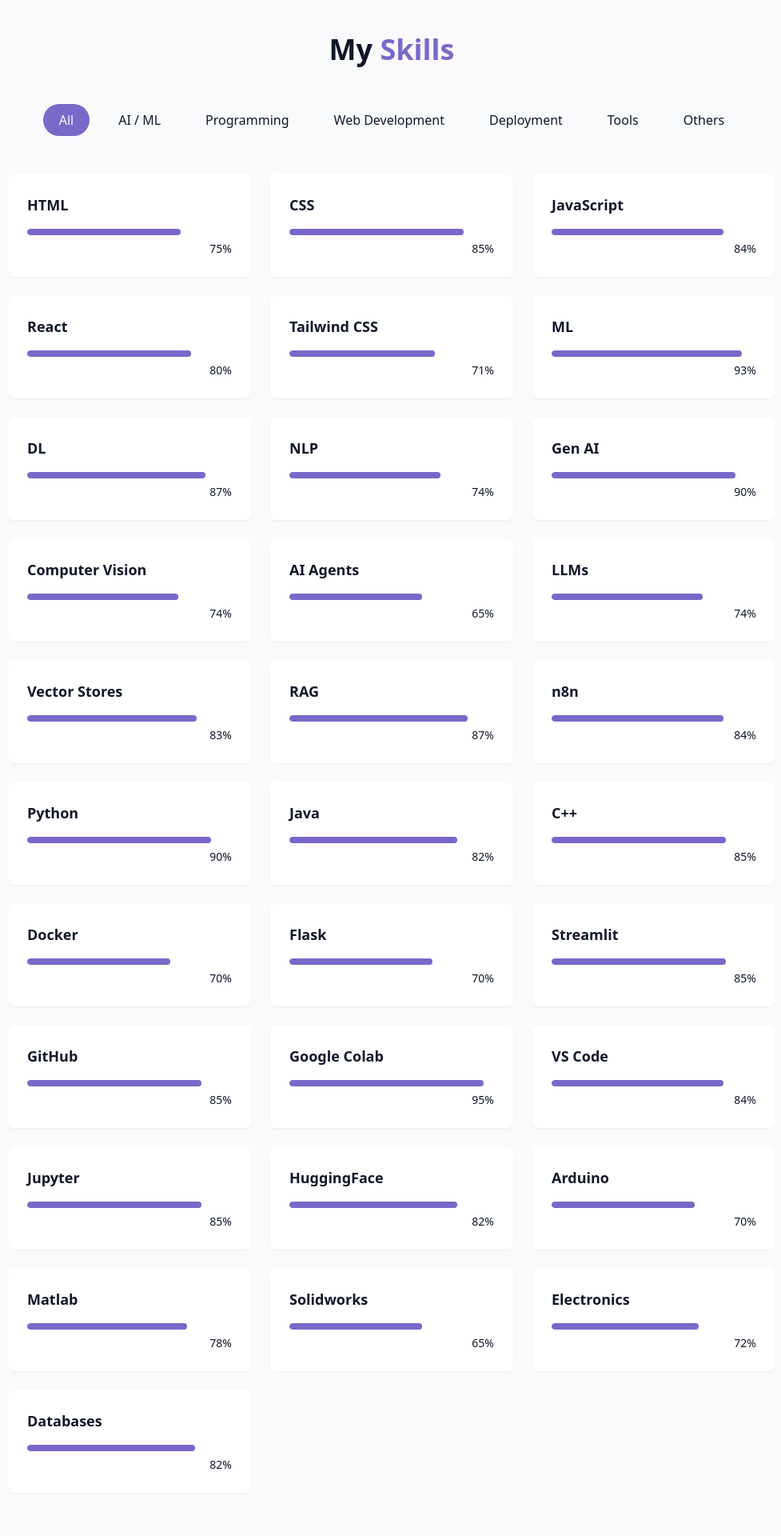
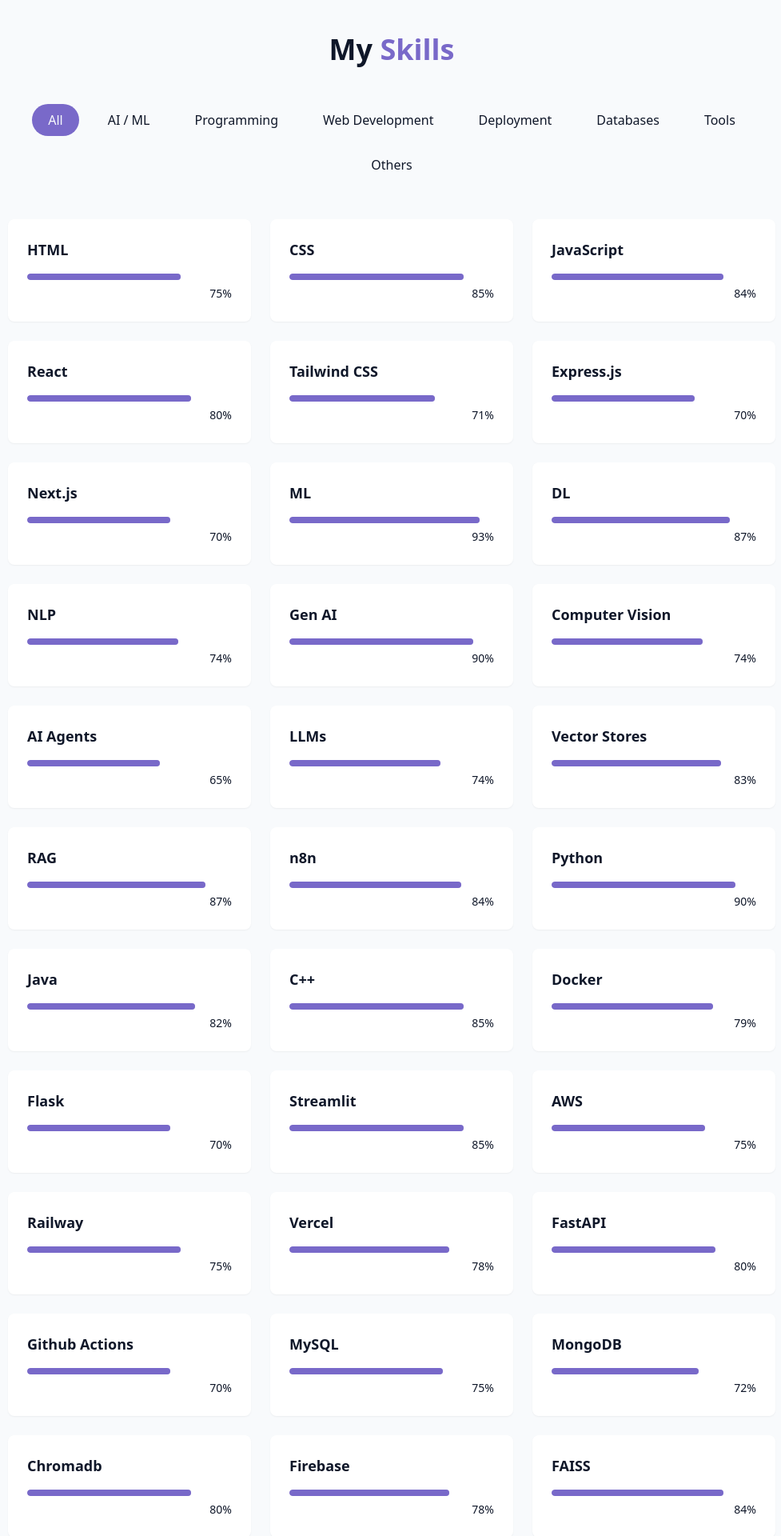
Before and after one commit to UdaraChamidu/My-Portfolio, a React (Vite) app: page / in a window 1280 px wide. Shown: the part 1560-3480 px from the top of the page at 80% size, without its empty margins (150-1127 px from the left). Built offline with nearby package versions, Linux system fonts and the light colour scheme.

Commit message:
new skills added

```diff
--- a/src/components/SkillsSection.jsx
+++ b/src/components/SkillsSection.jsx
@@ -9,6 +9,8 @@
   { name: "JavaScript", level: 84, category: "Web Development" },
   { name: "React", level: 80, category: "Web Development" },
   { name: "Tailwind CSS", level: 71, category: "Web Development" },
+  { name: "Express.js", level: 70, category: "Web Development" },
+  { name: "Next.js", level: 70, category: "Web Development" },
 
   // ML / AI
   { name: "ML", level: 93, category: "AI / ML" },
@@ -31,6 +33,18 @@
   { name: "Docker", level: 70, category: "Deployment" },
   { name: "Flask", level: 70, category: "Deployment" },
   { name: "Streamlit ", level: 85, category: "Deployment" },
+  { name: "AWS", level: 75, category: "Deployment" },
+  { name: "Railway", level: 75, category: "Deployment" },
+  { name: "Vercel", level: 78, category: "Deployment" },
+  { name: "FastAPI", level: 80, category: "Deployment" },
+  { name: "Github Actions", level: 70, category: "Deployment" },
+
+  // add databases
+  { name: "MySQL", level: 75, category: "databases" },
+  { name: "MongoDB", level: 72, category: "databases" },
+  { name: "Chromadb", level: 80, category: "databases" },
+  { name: "Firebase", level: 78, category: "databases" },
+  { name: "FAISS", level: 84, category: "databases" },
 
   // Tools
   { name: "GitHub", level: 85, category: "tools" },
@@ -38,6 +52,7 @@
   { name: "VS Code", level: 84, category: "tools" },
   { name: "Jupyter", level: 85, category: "tools" },
   { name: "HuggingFace", level: 82, category: "tools" },
+  { name: "Docker", level: 79, category: "tools" },
 
   // Add other skills as needed
   { name: "Arduino", level: 70, category: "others" },
@@ -45,7 +60,13 @@
   { name: "Solidworks", level: 65, category: "others" },
   { name: "Electronics", level: 72, category: "others" },
   { name: "Databases", level: 82, category: "others" },
+  { name: "JIRA", level: 78, category: "others" },
+
+
+
 ];
+
+
 
 const categories = [
   "all",
@@ -53,6 +74,7 @@
   "Programming",
   "Web Development",
   "Deployment",
+  "databases",
   "tools",
   "others",
 ];
```
